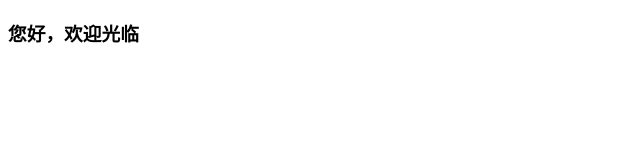
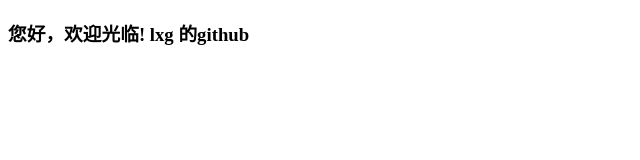
Before and after one commit to lxg0/github.io, a plain HTML site: page index.html in a window 1280 px wide. Shown: the whole page, without its empty margins (0-640 px from the left). Drawn offline with Linux system fonts and the light colour scheme.

Commit message:
Update index.html

```diff
--- a/index.html
+++ b/index.html
@@ -9,6 +9,6 @@
   <title>测试</title>
 </head>
 <body>
-  <h3>您好，欢迎光临</h3>
+  <h3>您好，欢迎光临! lxg 的github</h3>
 </body>
 </html>
```
